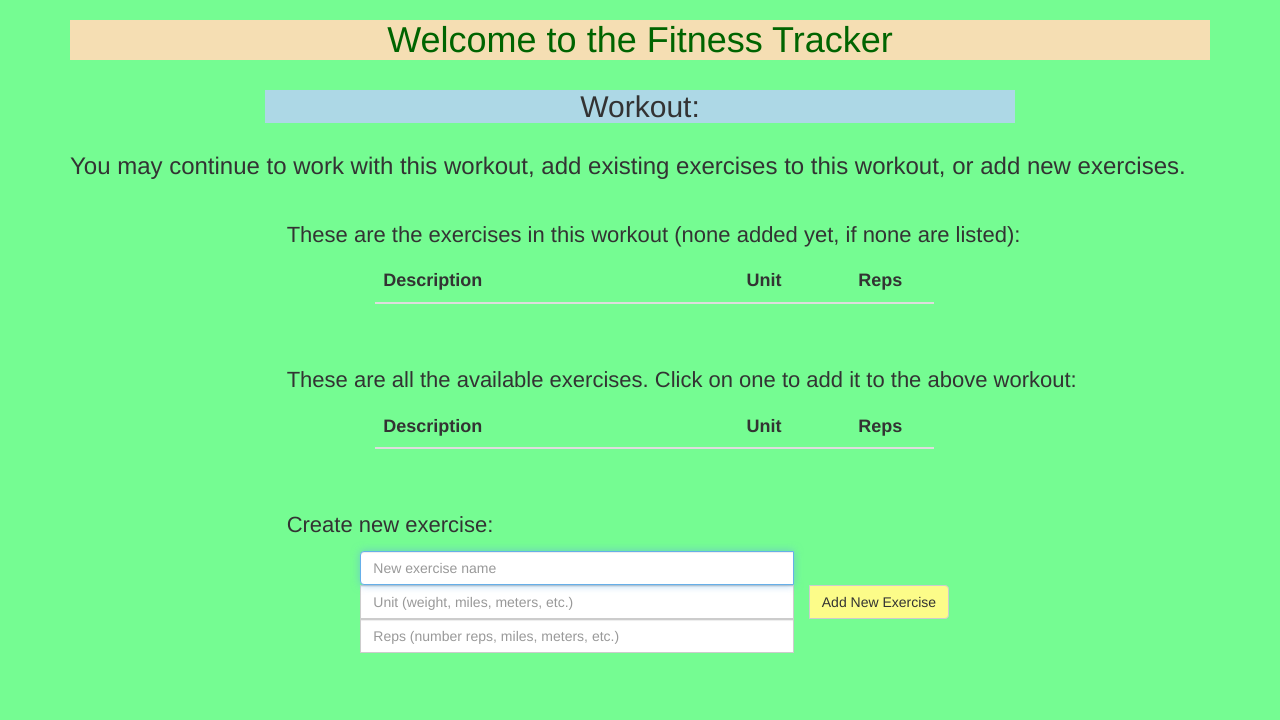
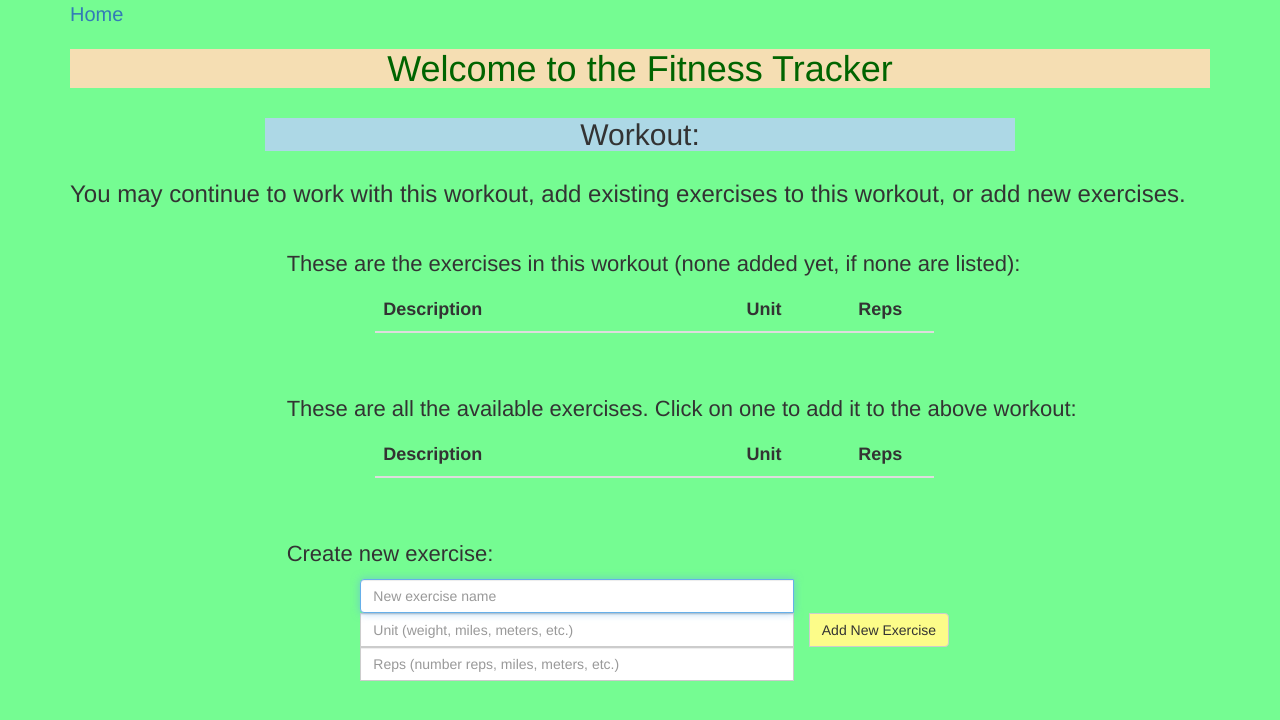
Before and after one commit to MauraSlavin/fitness, a website: page public/workout.html in a window 1280 px wide. Drawn offline with nearby package versions, Linux system fonts and the light colour scheme; no server answers.

Commit message:
Add 'home' button to workout page.

```diff
--- a/public/assets/css/style.css
+++ b/public/assets/css/style.css
@@ -16,6 +16,11 @@ h1 {
 h2 {
     text-align: center;
     background-color: lightblue;
+}
+
+.home {
+    text-align: left;
+    font-size: 20px;
 }
 
 td, th {
--- a/public/workout.html
+++ b/public/workout.html
@@ -14,6 +14,7 @@
 
     <div class="container">
 
+        <span class="home"><a class="nav-link" href="index.html">Home</a></span>
         <h1>Welcome to the Fitness Tracker</h1>
         <div class="row">
             <div class="col-sm-8 col-xs-12 col-sm-offset-2">
```
